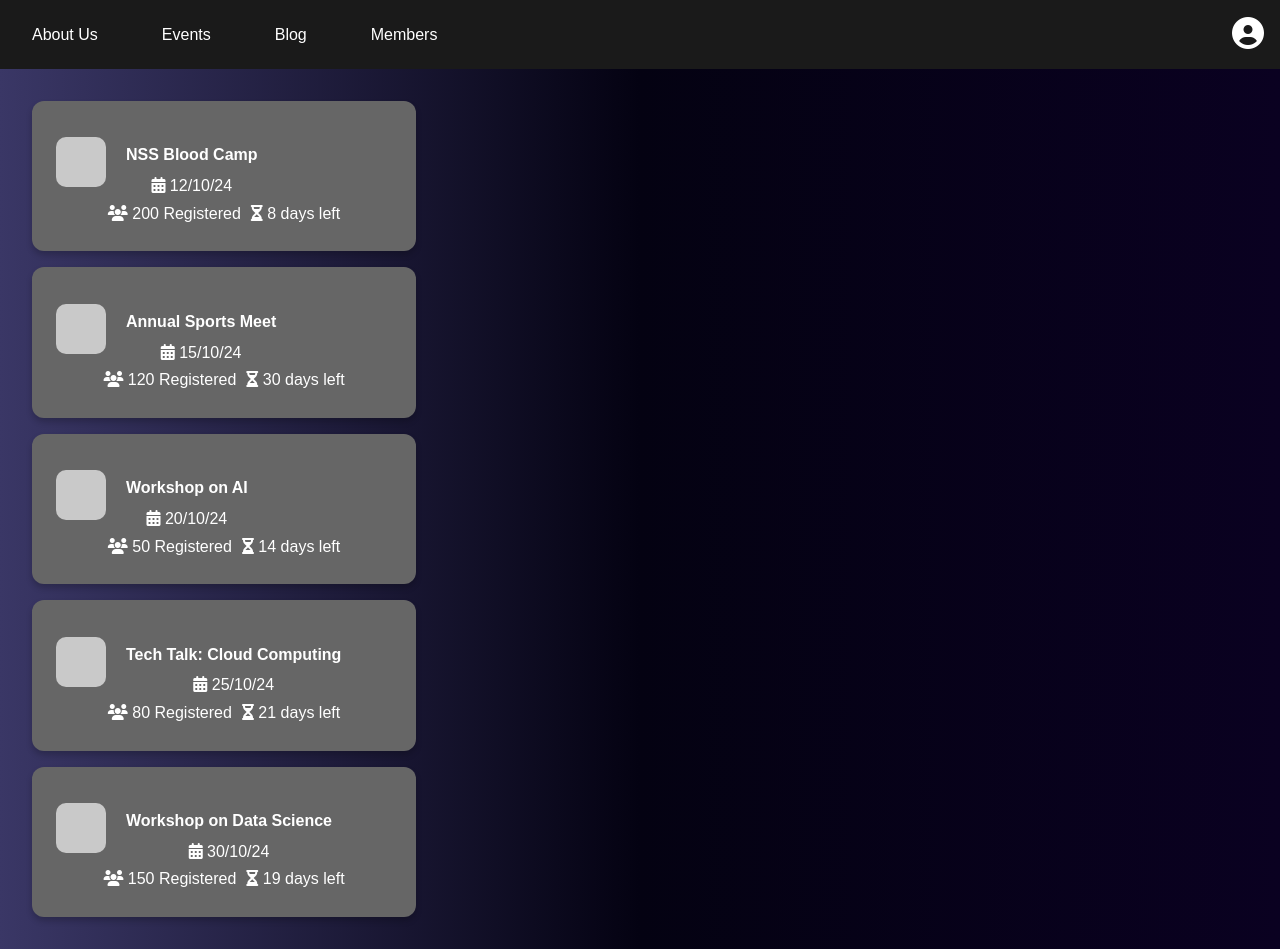
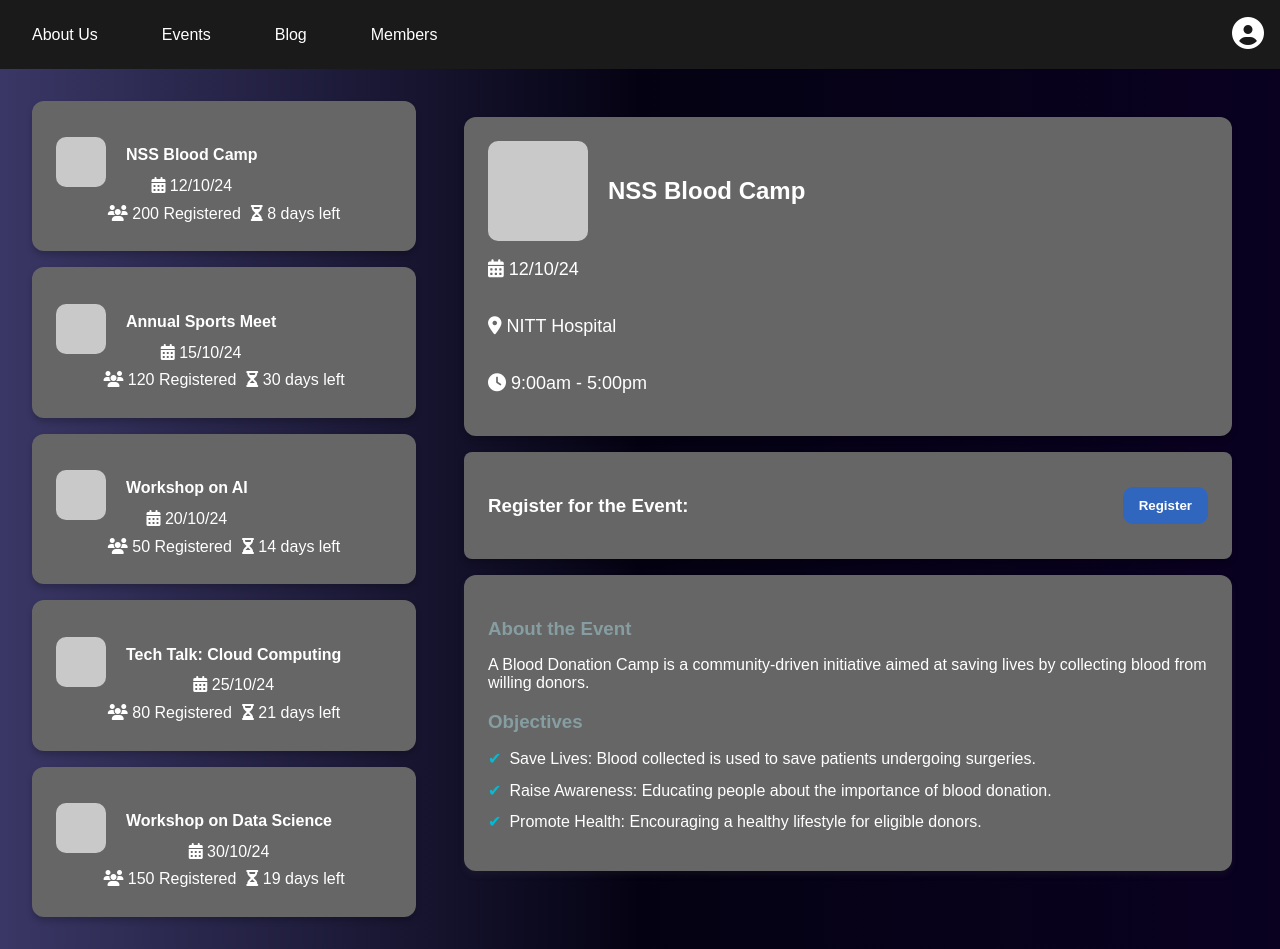
Before and after one commit to SWETHA313/eventpage, a plain HTML site: page index.html in a window 1280 px wide. Drawn offline with Linux system fonts and the light colour scheme.

Commit message:
Add files via upload

```diff
--- a/index.html
+++ b/index.html
@@ -439,7 +439,7 @@
         <p>${event.description}</p>
         <h3>Objectives</h3>
         <ul>
-              ${event.objectives.map(objective => <li>${objective}</li>).join('')}
+          ${event.objectives.map(objective => `<li>${objective}</li>`).join('')}
         </ul>
       </div>
     `;
@@ -448,6 +448,7 @@
 
 // Default: Show details for the first event on page load
 document.querySelector('.event-card[data-event="1"]').click();
+
   </script>
 </body>
 </html>
```
Lines whose indentation alone changed are shown as unchanged.
